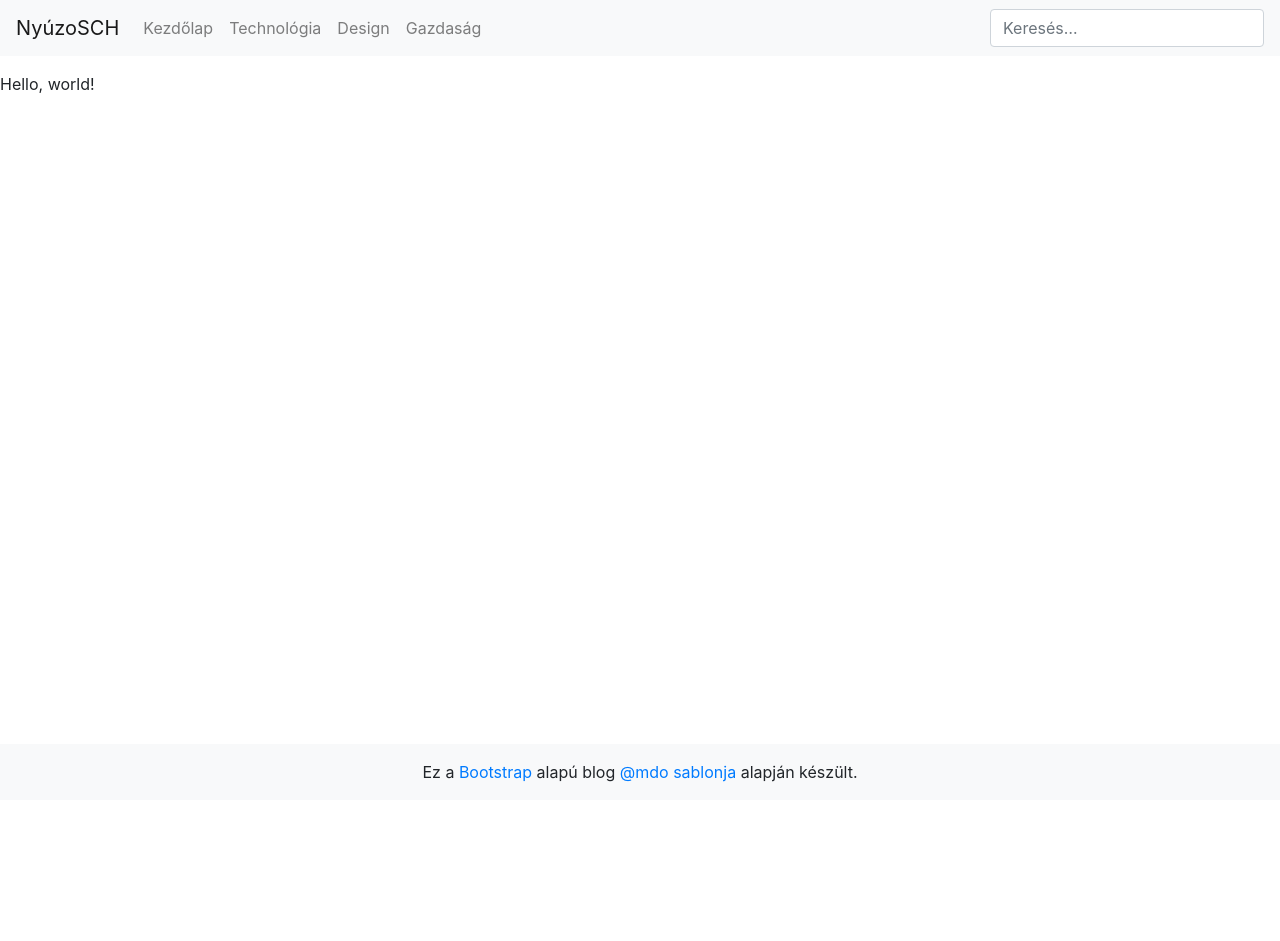
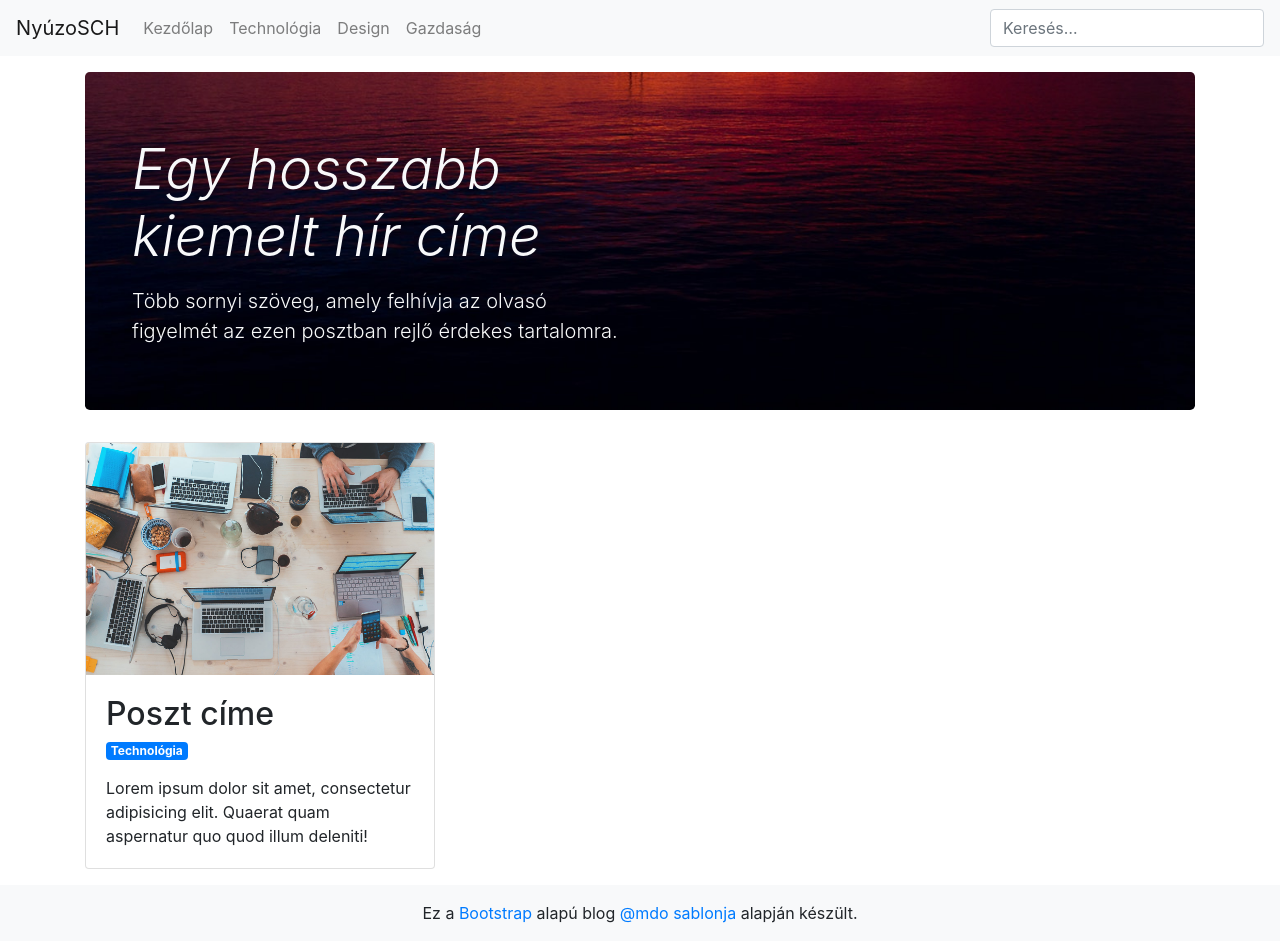
Before and after one commit to kripod/schdesign-web-workshop, a Gatsby site in the folder exercise-06/: page / in a window 1280 px wide. Before the commit the page ends 800 px from the top, so only its background shows below. Built offline with nearby package versions, Linux system fonts and the light colour scheme; Gatsby itself is replaced by a stand-in of ours.

Commit message:
Add a sample post to the home page

```diff
--- a/exercise-06/declarations.d.ts
+++ b/exercise-06/declarations.d.ts
@@ -7,3 +7,4 @@
 // And to shim assets, use (one file extension per `declare`):
 // declare module '*.png';
 declare module '*.css';
+declare module '*.jpg';
--- /dev/null
+++ b/exercise-06/src/pages/index.module.css
@@ -0,0 +1,3 @@
+.hero {
+  background: url('../images/sunset.jpg') bottom center / cover fixed;
+}
--- a/exercise-06/src/pages/index.tsx
+++ b/exercise-06/src/pages/index.tsx
@@ -1,9 +1,55 @@
 import * as React from 'react';
+import {
+  Badge,
+  Card,
+  CardBody,
+  CardImg,
+  CardSubtitle,
+  CardText,
+  CardTitle,
+  Col,
+  Container,
+  Jumbotron,
+  Row,
+} from 'reactstrap';
 import Layout from '../components/Layout';
+import LaptopImageSrc from '../images/laptops.jpg';
+
+import styles from './index.module.css';
 
 const IndexPage = () => (
   <Layout>
-    <p>Hello, world!</p>
+    <Container>
+      <Jumbotron className={`${styles.hero} text-light`}>
+        <Col md={6}>
+          <h2 className="display-4 font-italic">
+            Egy hosszabb kiemelt hír címe
+          </h2>
+          <p className="lead mt-3 mb-0">
+            Több sornyi szöveg, amely felhívja az olvasó figyelmét az ezen
+            posztban rejlő érdekes tartalomra.
+          </p>
+        </Col>
+      </Jumbotron>
+
+      <Row>
+        <Col md={4}>
+          <Card>
+            <CardImg top src={LaptopImageSrc} alt="Laptopok" />
+            <CardBody>
+              <CardTitle tag="h2">Poszt címe</CardTitle>
+              <CardSubtitle>
+                <Badge color="primary">Technológia</Badge>
+              </CardSubtitle>
+              <CardText className="mt-3">
+                Lorem ipsum dolor sit amet, consectetur adipisicing elit.
+                Quaerat quam aspernatur quo quod illum deleniti!
+              </CardText>
+            </CardBody>
+          </Card>
+        </Col>
+      </Row>
+    </Container>
   </Layout>
 );
 
```
